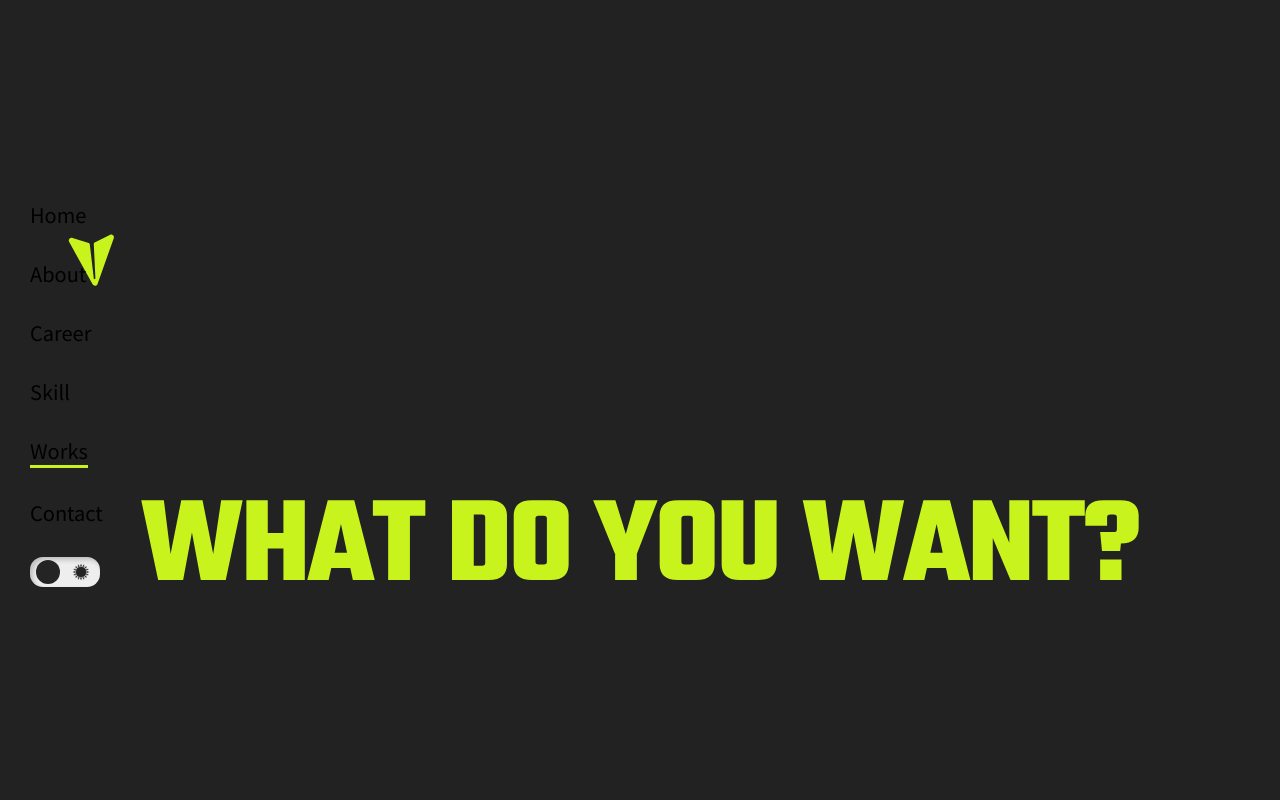
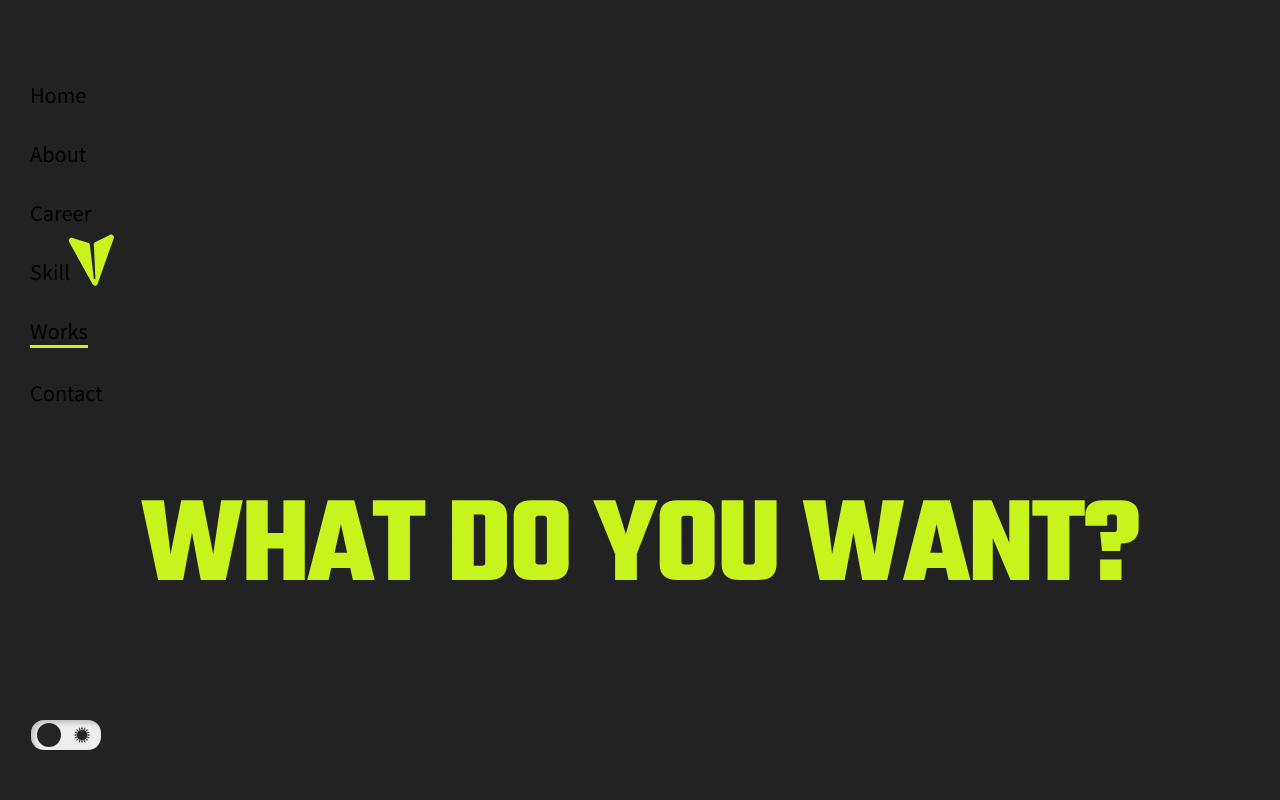
Before and after one commit to park-ria/portfolio, a React (Create React App) app: page / in a window 1280 px wide. Shown: the top 800 px of the page. Built offline with nearby package versions, Linux system fonts and the light colour scheme.

Commit message:
start skill

```diff
--- a/src/components/Career/CareerGroup.tsx
+++ b/src/components/Career/CareerGroup.tsx
@@ -28,7 +28,6 @@ const CareerDate = styled.span`
 
 const Projects = styled.ul`
   width: 50%;
-  //border-top: 1px solid var(--dark-gray-color);
 `;
 
 interface CareerGroupType {
--- a/src/components/Header.tsx
+++ b/src/components/Header.tsx
@@ -5,7 +5,7 @@ import { useRecoilState } from "recoil";
 import { isDarkAtom, selectedIndexAtom } from "../atoms";
 
 const Wrapper = styled.header<{ $menuIdx: number }>`
-  position: absolute;
+  position: relative;
   top: 0;
   left: 0;
   width: 100%;
@@ -20,8 +20,10 @@ const Wrapper = styled.header<{ $menuIdx: number }>`
       ? `position: fixed;
           top: 0;
           width: fit-content;
-        height: fit-content;
-        padding: 200px 30px 0 30px;`
+          height: 100%;
+          padding: 80px 30px 50px;
+          flex-direction: column;
+          justify-content: space-between;`
       : "border-bottom: 1px solid #eee;"}
 `;
 
@@ -56,8 +58,9 @@ const Underline = styled(motion.span)<{ $menuIdx: number }>`
     $menuIdx === 1 ? "#fff" : theme.accentColor};
 `;
 
-const ModeBtn = styled.div`
+const ModeBtn = styled.div<{ $menuIdx: number }>`
   position: relative;
+  right: ${({ $menuIdx }) => ($menuIdx === 0 ? "30px" : "auto")};
   cursor: pointer;
 `;
 
@@ -137,7 +140,8 @@ const Header = ({ onClick }: HeaderType) => {
             )}
           </Menu>
         ))}
-        <ModeBtn>
+      </Nav>
+      <ModeBtn $menuIdx={selectedIndex}>
         <ModeBg onClick={() => setIsDark((prev) => !prev)}>
           <img src="/imgs/moon.png" alt="dark mode" />
           <img src="/imgs/sun.png" alt="light mode" />
@@ -151,7 +155,6 @@ const Header = ({ onClick }: HeaderType) => {
           transition={{ duration: 0.3 }}
         />
       </ModeBtn>
-      </Nav>
     </Wrapper>
   );
 };
--- a/src/components/Home.tsx
+++ b/src/components/Home.tsx
@@ -14,7 +14,6 @@ const Wrapper = styled.div`
 
 const HomeInner = styled.div`
   width: 1290px;
-  //height: fit-content;
   height: 500px;
   display: flex;
   justify-content: space-between;
@@ -27,7 +26,6 @@ const HomeTextSection = styled.div`
 const HomeTitle = styled.div`
   display: flex;
   flex-direction: column;
-  //gap: 40px;
   margin-bottom: 40px;
   span {
     font: 700 174px/1 "Teko", serif;
@@ -63,7 +61,6 @@ const HomeDesc = styled.p`
 const HomeImgSection = styled.div`
   position: relative;
   height: 1500px;
-  //border: 1px solid #000;
 
   .effect2 {
     position: absolute;
--- a/src/components/Skill.tsx
+++ b/src/components/Skill.tsx
@@ -14,10 +14,17 @@ const Title = styled.h1`
   color: ${({ theme }) => theme.textColor};
 `;
 
+const SubTitle = styled.h3`
+  font: 500 2rem/1 "Teko", serif;
+  letter-spacing: -2px;
+  color: ${({ theme }) => theme.textColor};
+`;
+
 const Skill = () => {
   return (
     <Wrapper>
       <Title>SKILL</Title>
+      <SubTitle>FRONT-END</SubTitle>
     </Wrapper>
   );
 };
```
Also changed, not shown: public/imgs/node.png (added). Lines whose indentation alone changed are shown as unchanged.
